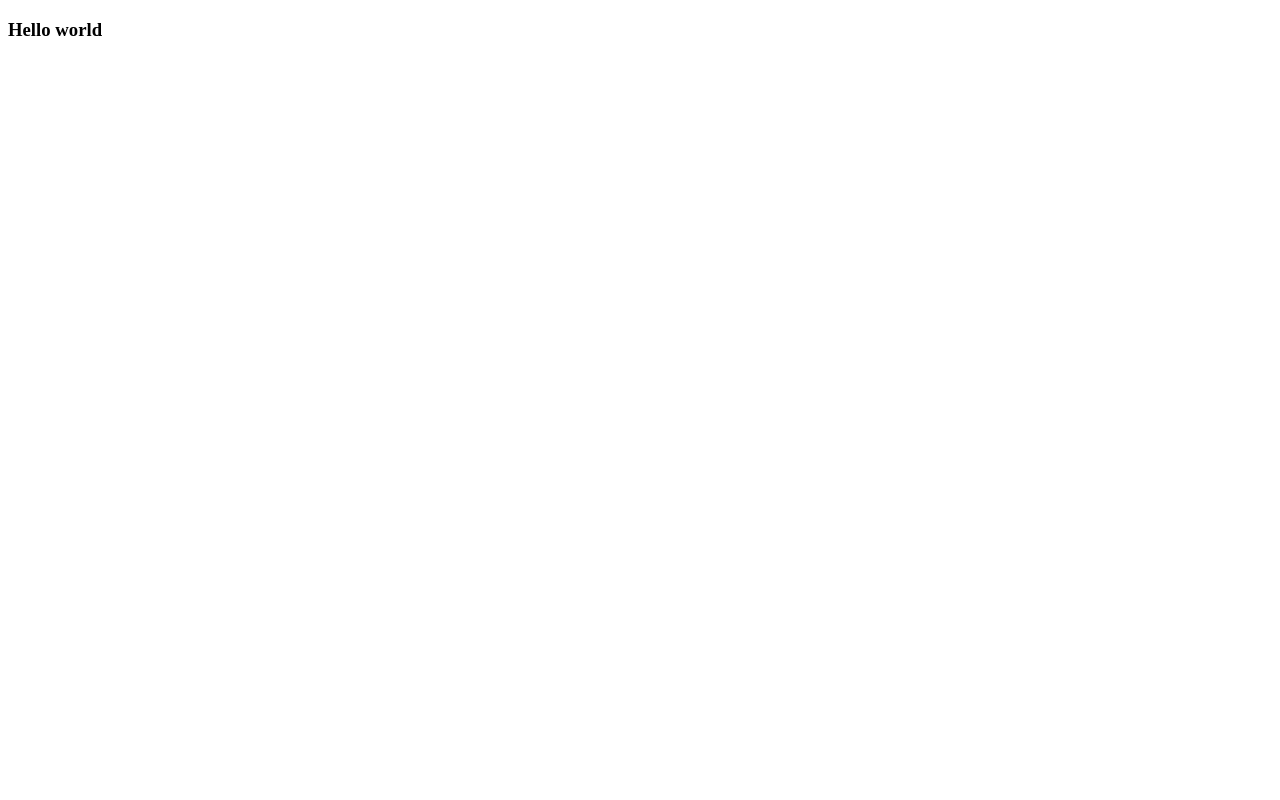
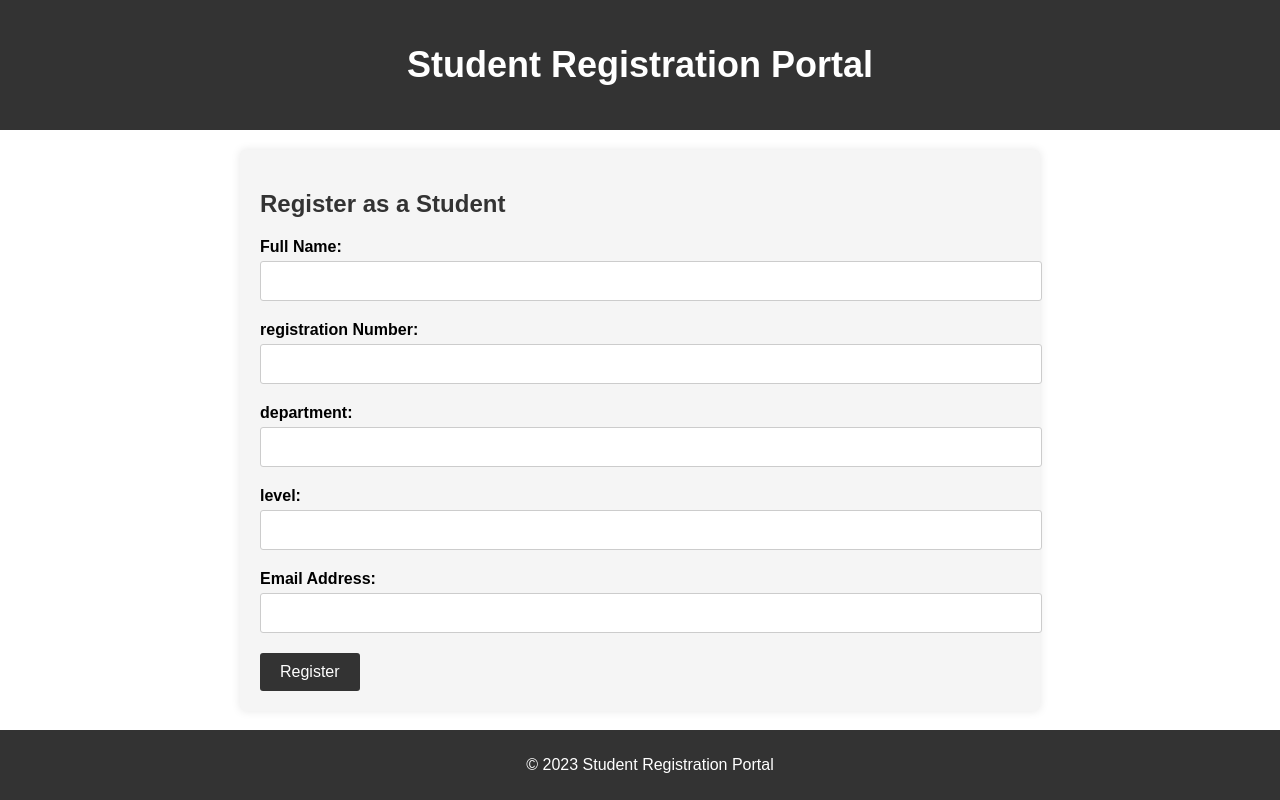
Before and after one commit to ukdon/OSSD, a plain HTML site: page index.html in a window 1280 px wide. Drawn offline with Linux system fonts and the light colour scheme.

Commit message:
NAS/STE/19/1095 this is our project

```diff
--- a/index.html
+++ b/index.html
@@ -3,10 +3,54 @@
 <head>
     <meta charset="UTF-8">
     <meta name="viewport" content="width=device-width, initial-scale=1.0">
-    <title>Document</title>
+    <title>Student Registration Portal</title>
     <link rel="stylesheet" href="style.css">
 </head>
 <body>
-    <h3>Hello world</h3>
+    <header>
+        <h1>Student Registration Portal</h1>
+    </header>
+
+    <main>
+
+        <section class="registration-form">
+            <h2>Register as a Student</h2>
+
+            <form>
+
+                <div class="form-group">
+                    <label for="name">Full Name:</label>
+                    <input type="text" id="name" name="name" required>
+                </div>
+
+                <div class="form-group">
+                    <label for="reg no">registration Number:</label>
+                    <input type="text" id="reg no" name="reg no" required>
+                </div>
+
+                <div class="form-group">
+                    <label for="dep">department:</label>
+                    <input type="text" id="dep" name="dep" required>
+                </div>
+
+                <div class="form-group">
+                    <label for="level">level:</label>
+                    <input type="text" id="level" name="level" required>
+                </div>
+
+                <div class="form-group">
+                    <label for="email">Email Address:</label>
+                    <input type="email" id="email" name="email" required>
+                </div>
+
+                <button type="submit">Register</button>
+
+            </form>
+        </section>
+    </main>
+
+    <footer>
+        <p>&copy; 2023 Student Registration Portal</p>
+    </footer>
 </body>
 </html>
--- a/style.css
+++ b/style.css
@@ -0,0 +1,78 @@
+
+body {
+    font-family: Arial, sans-serif;
+    margin: 0;
+    padding: 0;
+}
+
+header {
+    background-color: #333;
+    color: #fff;
+    text-align: center;
+    padding: 20px;
+}
+
+h1 {
+    font-size: 36px;
+}
+
+main {
+    max-width: 800px;
+    margin: 0 auto;
+    padding: 20px;
+}
+
+.registration-form {
+    background-color: #f5f5f5;
+    padding: 20px;
+    border-radius: 5px;
+    box-shadow: 0 0 10px rgba(0, 0, 0, 0.1);
+}
+
+h2 {
+    font-size: 24px;
+    color: #333;
+}
+
+.form-group {
+    margin-bottom: 20px;
+}
+
+label {
+    display: block;
+    font-weight: bold;
+    margin-bottom: 5px;
+}
+
+input[type="text"],
+input[type="email"] {
+    width: 100%;
+    padding: 10px;
+    border: 1px solid #ccc;
+    border-radius: 3px;
+    font-size: 16px;
+}
+
+button {
+    background-color: #333;
+    color: #fff;
+    border: none;
+    padding: 10px 20px;
+    border-radius: 3px;
+    font-size: 16px;
+    cursor: pointer;
+}
+
+button:hover {
+    background-color: #555;
+}
+
+footer {
+    background-color: #333;
+    color: #fff;
+    text-align: center;
+    padding: 10px;
+    position: absolute;
+    bottom: 0;
+    width: 100%;
+}
```
